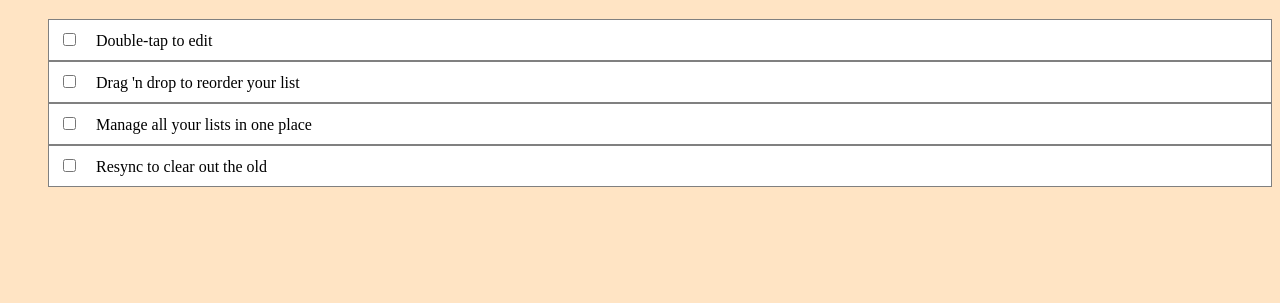
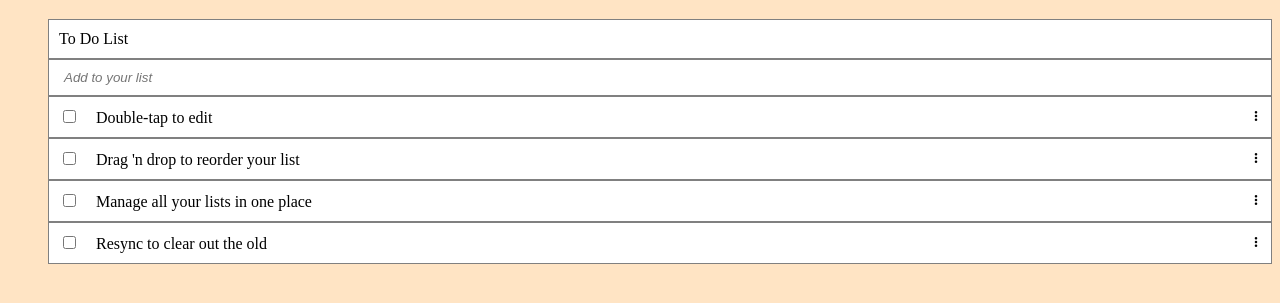
Before and after one commit to tta2yta/to-do-list, a website built with webpack: page src/index.html in a window 1280 px wide. Shown: the part 61-364 px from the top of the page. Built offline with nearby package versions, Linux system fonts and the light colour scheme.

Commit message:
Add icon dot and addlist textbox displayItems function

```diff
--- a/src/index.js
+++ b/src/index.js
@@ -1,6 +1,6 @@
 import './style.css';
-import ToDoList from './todolist'
+import ToDoList from './todolist';
 
-const listObj= new ToDoList();
+const listObj = new ToDoList();
 
-listObj.displayItems();
+document.getElementById('list-container').appendChild(listObj.displayItems());
--- a/src/style.css
+++ b/src/style.css
@@ -2,7 +2,7 @@ body {
     background-color: bisque;
 }
 
-.listItem{
+.listItem, .listItemInput{
     list-style-type: none;
     background-color: white;
     border: 1px solid grey;
@@ -12,3 +12,24 @@ body {
 input[type='checkbox'] {
     margin-right: 20px;
   }
+.icon{
+    width: 10px;
+    height: 10px;
+    float: right;
+    margin-top: 4px;
+}
+
+.listItemInput{
+    padding: 0%;
+}
+.listInput{
+    min-width: 100%;
+    height: 100%;
+    padding:10px 0;
+    border: 0;
+}
+::placeholder {
+    font-style: italic;
+    font-size: 1.0em;
+    padding-left: 15px;
+  }
--- a/src/todolist.js
+++ b/src/todolist.js
@@ -1,29 +1,47 @@
-export default class ToDoList{
-    constructor(){
-        this.listItems=[
-            {decription:"Double-tap to edit", completed:false, index:1 },
-            {decription:"Drag 'n drop to reorder your list", completed:false, index:2 },
-            {decription:"Manage all your lists in one place", completed:false, index:3 },
-            {decription:"Resync to clear out the old", completed:false, index:4 }
-        ]
-    }
+import Icon from './dots.png'
 
- displayItems=()=>{
-    const listMain= document.createElement('ul')
-    this.listItems.forEach((item, index)=>{
+export default class ToDoList {
+  constructor() {
+    this.listItems = [
+      { decription: 'Double-tap to edit', completed: false, index: 1 },
+      { decription: "Drag 'n drop to reorder your list", completed: false, index: 2 },
+      { decription: 'Manage all your lists in one place', completed: false, index: 3 },
+      { decription: 'Resync to clear out the old', completed: false, index: 4 },
+    ];
+  }
 
-     const listItem= document.createElement('li')
+ displayItems=() => {
+   const listMain = document.createElement('ul');
+   const listItemTitle = document.createElement('li');
+   listItemTitle.textContent='To Do List'
+   const listItemInput = document.createElement('li');
+   listItemInput.className='listItemInput';
+   const listInput = document.createElement('input');
+   listInput.type='text'
+   listInput.className='listInput'
+   listInput.placeholder='Add to your list'
+   listItemTitle.className = 'listItem';
+   listItemInput.appendChild(listInput)
+   listMain.appendChild(listItemTitle)
+   listMain.appendChild(listItemInput)
+
+   this.listItems.forEach((item, index) => {
+     const listItem = document.createElement('li');
      const checkbox = document.createElement('input');
-     checkbox.type = "checkbox";
+     checkbox.type = 'checkbox';
      checkbox.name = `checkbox-${index}`;
-     checkbox.value = "value";
+     checkbox.value = 'value';
      checkbox.id = `checkbox-${index}`;
-     listItem.id=item.index
-     listItem.className="listItem"
+     listItem.id = item.index;
+     listItem.className = 'listItem';
      listItem.appendChild(checkbox);
-     listItem.appendChild(document.createTextNode(item.decription))
-     listMain.appendChild(listItem)
- })
- document.getElementById('list-container').appendChild(listMain)
+     listItem.appendChild(document.createTextNode(item.decription));
+     const icon= new Image()
+     icon.src= Icon
+     icon.className='icon'
+     listItem.appendChild(icon)
+     listMain.appendChild(listItem);
+   });
+   return listMain;
+ }
 }
-}
--- a/webpack.config.js
+++ b/webpack.config.js
@@ -29,7 +29,7 @@ module.exports = {
   devtool: 'inline-source-map',
   plugins: [
     new HtmlWebpackPlugin({
-    template: './src/index.html'
+      template: './src/index.html',
     }),
   ],
 
```
Also changed, not shown: src/dots.png (added).
